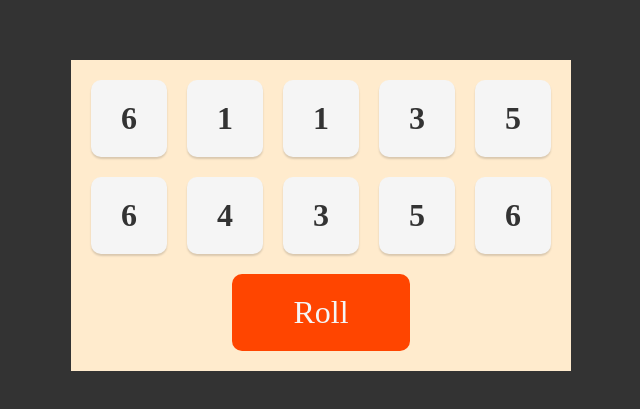
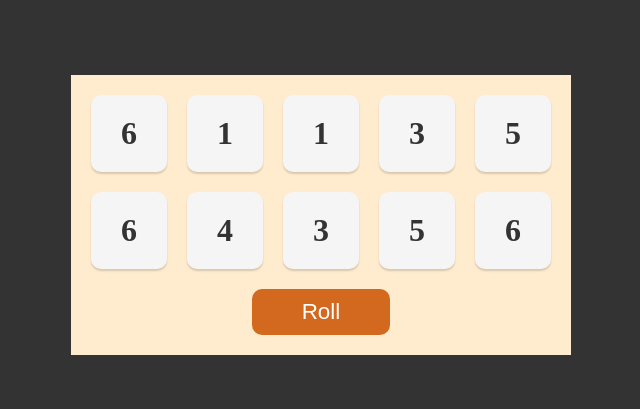
Before and after one commit to kujerocoding/tenzi-game, a React (Vite) app: page / in a window 1280 px wide. Shown: the part 185-594 px from the top of the page, without its empty margins (319-959 px from the left). Built offline with nearby package versions, Linux system fonts and the light colour scheme.

Commit message:
finalize button styles

```diff
--- a/src/App.css
+++ b/src/App.css
@@ -43,12 +43,16 @@ body{
 }
 
 button{
-  all: unset;
-  padding: 20px;
-  background-color: orangered;
-  color: whitesmoke;
-  font-size: 2rem;
+  width: 30%;
+  padding: 10px;
+  border: none;
   border-radius: 10px;
-  width: 30%;
-  text-align: center;
+  background-color: chocolate;
+  color: white;
+  font-size: 1.4rem;
+  cursor: pointer;
 }
+
+button:active{
+  box-shadow: inset 10px 10px 10px -5px rgba(0, 0, 0, 0.5);
+}
```
